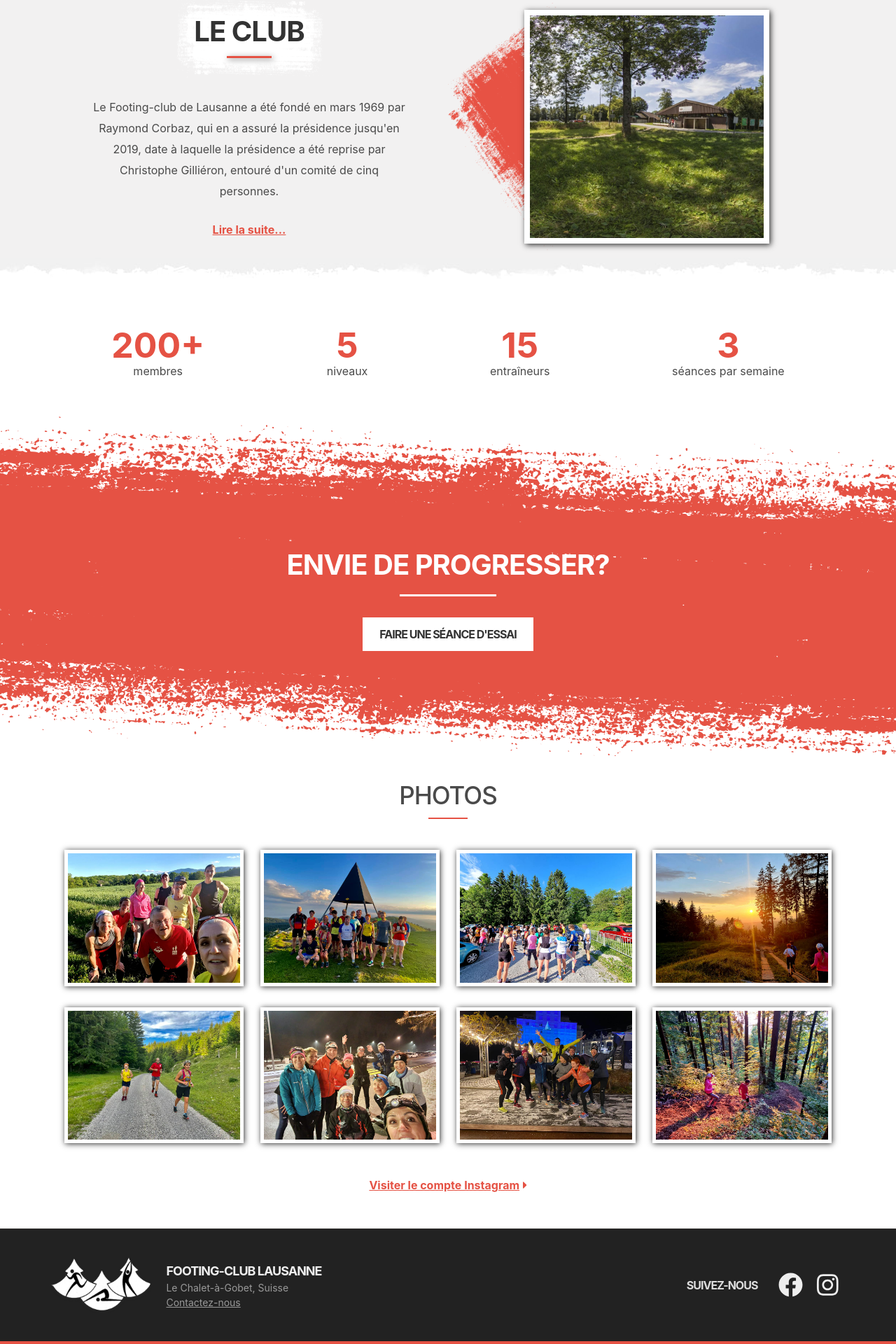
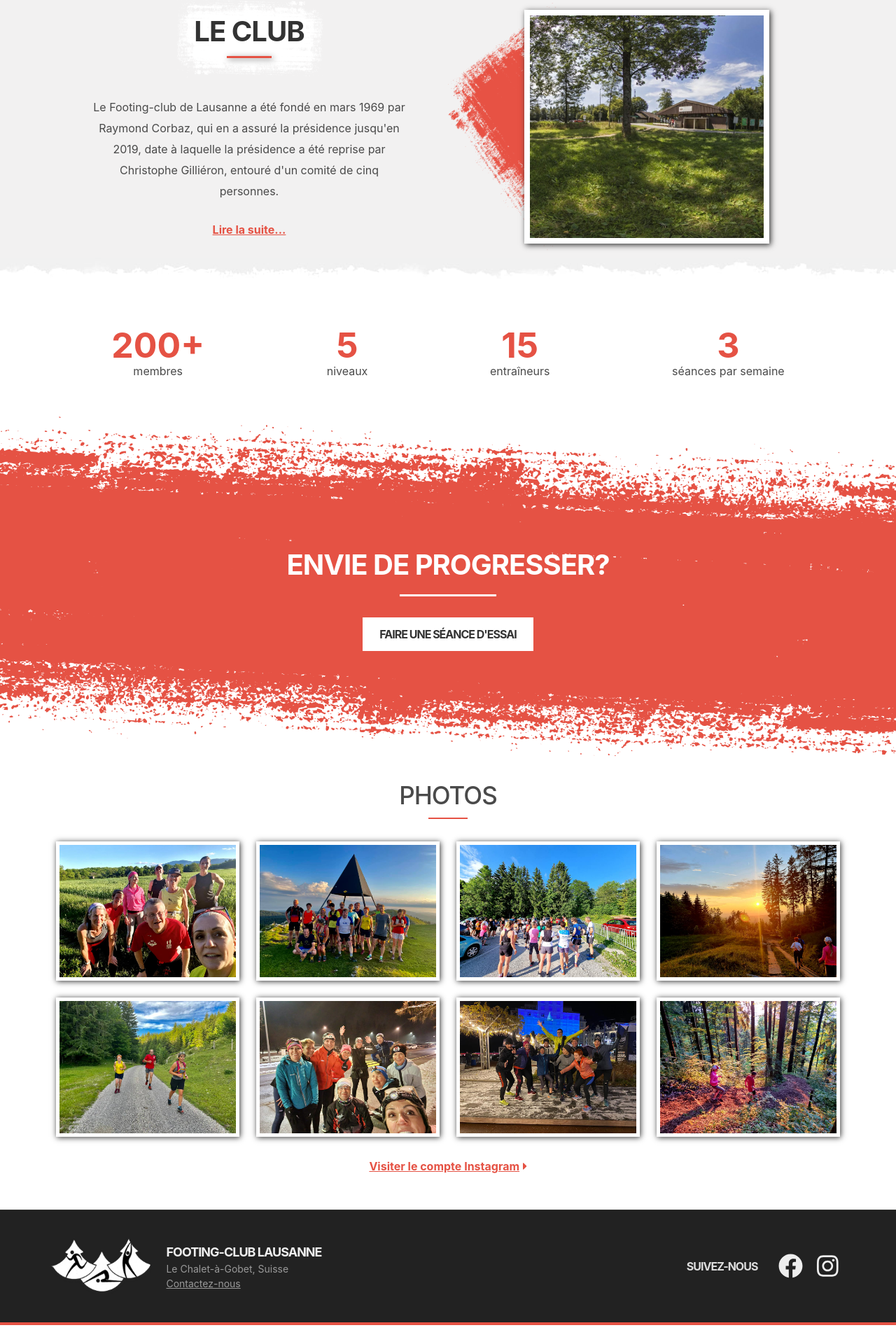
Before and after one commit to footing-club/footing-club, a Jekyll site: the page built from index.html, in a window 1280 px wide. Shown: the part 896-2816 px from the top of the page at 70% size. Built offline with Jekyll 4.4.1, drawn with Linux system fonts in a browser that asks for light colours; nearby versions of some CDN libraries; after the commit the page ends 2789 px from its top, so only the background shows below that.

Commit message:
Use CSS grid to organize photos

```diff
--- a/_sass/index.sass
+++ b/_sass/index.sass
@@ -236,15 +236,19 @@
     font-weight: bold
     color: $primary-color
 
-  .photos-row
-    display: flex
-    align-items: center
+  #photos-grid
+    display: grid
+    grid-template-columns: auto auto
+    grid-gap: 16px
 
-    li
-      flex-grow: 1
-      flex-basis: 0
-      padding: 12px
+    +tablet
+      grid-template-columns: auto auto auto auto
+      grid-gap: 24px
 
     img
-      border: solid 5px #fff
+      display: block
+      border: solid 3px #fff
       box-shadow: 1px 1px 8px #333
+
+      +tablet
+        border-width: 5px
--- a/index.html
+++ b/index.html
@@ -125,14 +125,11 @@
 <section id="photos" class="container">
   <h2 class="title">Photos</h2>
 
-  <ul class="photos-row">
+  <ul id="photos-grid">
     <li><img src="images/photos/FC-00001.jpg" alt="Photo 1"></li>
     <li><img src="images/photos/FC-00002.jpg" alt="Photo 2"></li>
     <li><img src="images/photos/FC-00003.jpg" alt="Photo 3"></li>
     <li><img src="images/photos/FC-00004.jpg" alt="Photo 4"></li>
-  </ul>
-
-  <ul class="photos-row">
     <li><img src="images/photos/FC-00005.jpg" alt="Photo 5"></li>
     <li><img src="images/photos/FC-00006.jpg" alt="Photo 6"></li>
     <li><img src="images/photos/FC-00007.jpg" alt="Photo 7"></li>
```
